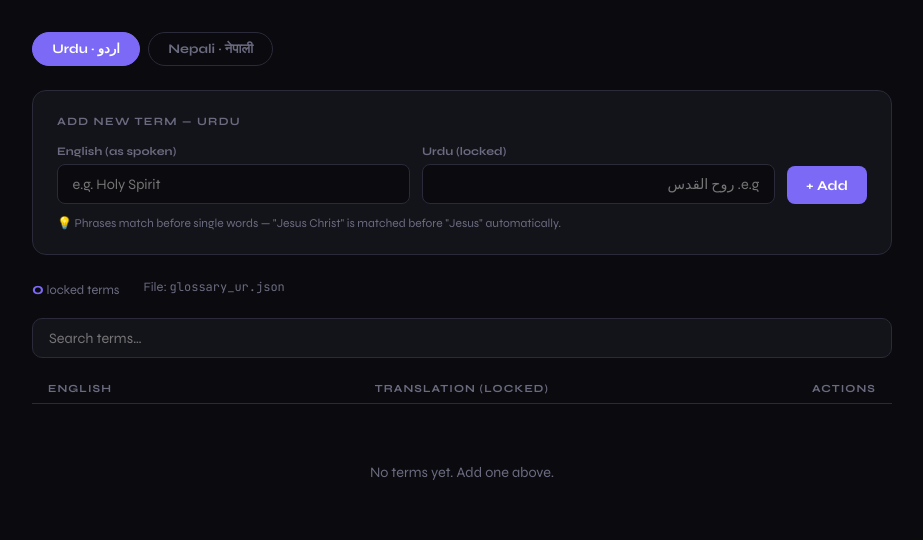
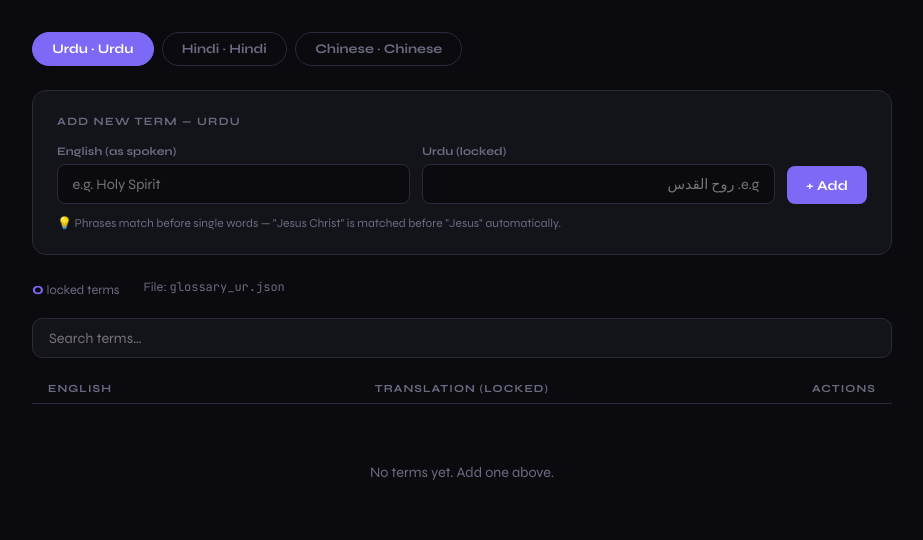
Before and after one commit to Jonathan3712/Live_Translate_Automation, a Flask app: page /glossary in a window 1280 px wide. Shown: the part 77-617 px from the top of the page, without its empty margins (0-923 px from the left). Run offline with Flask 3, Linux system fonts and the light colour scheme; data that the repository does not hold is empty; some web fonts are replaced.

Commit message:
Configure for Hindi, Urdu, Chinese languages

```diff
--- a/templates/glossary.html
+++ b/templates/glossary.html
@@ -148,8 +148,9 @@
 <script>
 // Language config — mirrors app.py LANGUAGES
 const LANGS = {
-  'ur': {name:'Urdu',   label:'اردو',    rtl:true},
-  'ne': {name:'Nepali', label:'नेपाली', rtl:false},
+  'ur':    {name:'Urdu',    label:'Urdu',    rtl:true},
+  'hi':    {name:'Hindi',   label:'Hindi',   rtl:false},
+  'zh-CN': {name:'Chinese', label:'Chinese', rtl:false},
 };
 
 let currentLang = 'ur';
```
Also changed, not shown: templates/index.html (+8 -5 lines).
